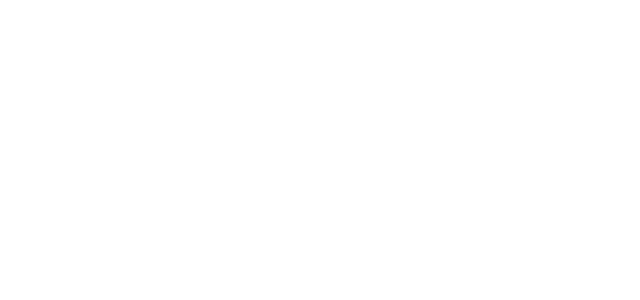
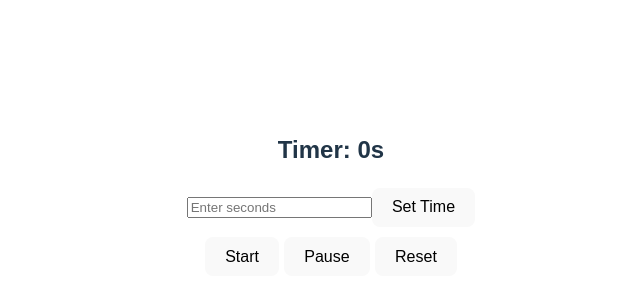
Before and after one commit to ssbhatnagar/React_Codes, a React (Vite) app in the folder react-practice/: page /timer in a window 1280 px wide. Before the commit this address had no page. Shown: the part 206-506 px from the top of the page, without its empty margins (309-949 px from the left). Built offline with nearby package versions, Linux system fonts and the light colour scheme.

Commit message:
feat: timer app

```diff
--- a/react-practice/src/App.jsx
+++ b/react-practice/src/App.jsx
@@ -13,6 +13,7 @@
 import Twitter from './components/TwitterClone/Twitter'
 import FilterAPIData from './components/FilterAPIData/FilterAPIData'
 import CartProject from './components/CartProj/CartProject'
+import SimpleTimer from './components/SimpleTimer/SimpleTimer'
 
 function App() {
   return (
@@ -26,6 +27,7 @@
       <Route path="/twitter" element ={<Twitter/>} />
       <Route path="/filter" element = {<FilterAPIData/>} />
       <Route path= "/cart" element = {<CartProject/>} />
+      <Route path='timer' element={<SimpleTimer/>} />
     </Routes>
   )
 }
--- /dev/null
+++ b/react-practice/src/components/SimpleTimer/SimpleTimer.jsx
@@ -0,0 +1,76 @@
+import React, { useState, useRef, useEffect } from "react";
+
+function SimpleTimer() {
+  const [time, setTime] = useState(0); // Timer ki value
+  const [userInput, setUserInput] = useState(""); // Input field ke liye
+  const timerRef = useRef(null); // Interval ID ko store karne ke liye
+
+  // Timer Start karne ka logic
+  const startTimer = () => {
+    // Agar timer pehle se chal raha hai toh dusra mat chalao
+    if (timerRef.current) return;
+
+    timerRef.current = setInterval(() => {
+      setTime((prev) => {
+        if (prev <= 1) {
+          clearInterval(timerRef.current);
+          timerRef.current = null;
+          return 0;
+        }
+        return prev - 1;
+      });
+    }, 1000);
+  };
+
+  // Timer Pause karne ka logic
+  const pauseTimer = () => {
+    clearInterval(timerRef.current);
+    timerRef.current = null;
+  };
+
+  // Timer Reset karne ka logic
+  const resetTimer = () => {
+    pauseTimer();
+    setTime(0);
+    setUserInput("");
+  };
+
+  // Custom time set karne ka logic
+  const handleSetTime = () => {
+    const seconds = parseInt(userInput);
+    if (!isNaN(seconds) && seconds > 0) {
+      setTime(seconds);
+    }
+  };
+
+  // Cleanup: Agar component band ho jaye toh timer bhi ruk jaye (Memory Leak se bachata hai)
+  useEffect(() => {
+    return () => clearInterval(timerRef.current);
+  }, []);
+
+  return (
+    <div style={{ textAlign: "center", padding: "20px", fontFamily: "Arial" }}>
+      <h2>Timer: {time}s</h2>
+
+      {/* Input section */}
+      <div style={{ marginBottom: "10px" }}>
+        <input
+          type="number"
+          placeholder="Enter seconds"
+          value={userInput}
+          onChange={(e) => setUserInput(e.target.value)}
+        />
+        <button onClick={handleSetTime}>Set Time</button>
+      </div>
+
+      {/* Control Buttons */}
+      <div>
+        <button onClick={startTimer} style={{ marginRight: "5px" }}>Start</button>
+        <button onClick={pauseTimer} style={{ marginRight: "5px" }}>Pause</button>
+        <button onClick={resetTimer}>Reset</button>
+      </div>
+    </div>
+  );
+}
+
+export default SimpleTimer;
--- a/react-practice/src/pages/Home.jsx
+++ b/react-practice/src/pages/Home.jsx
@@ -11,7 +11,8 @@
     { name: 'API Calling', path: '/api-calling' },
     {name: 'twitterClone', path: '/twitter'},
     {name: 'FilterAPIData', path: '/filter'},
-    {name: 'CartProject', path: '/cart'}
+    {name: 'CartProject', path: '/cart'},
+    {name: 'timer', path: '/timer'}
   ]
 
   return (
```
